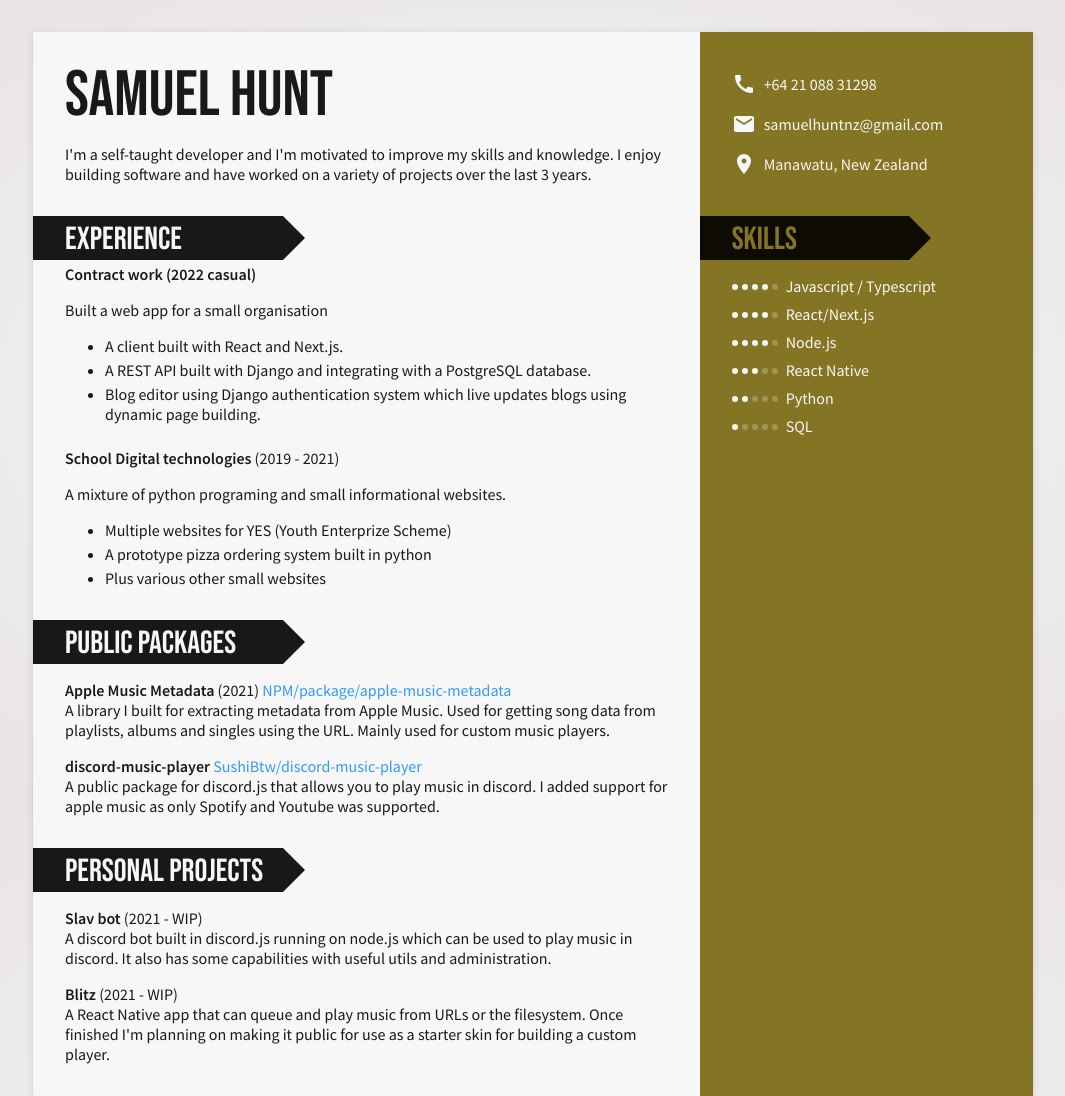
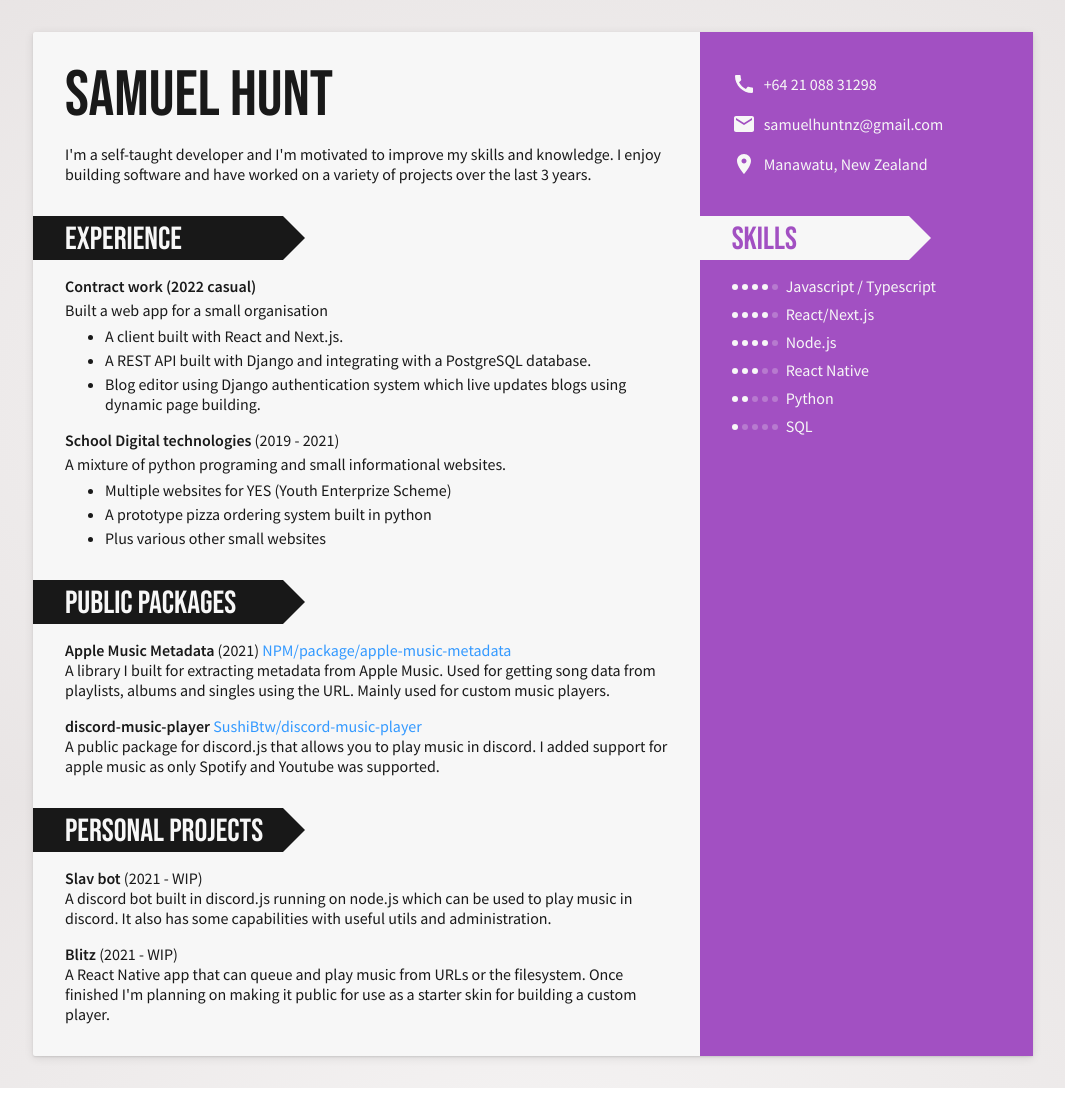
Before and after one commit to Night-Hunter-NF/CV, a plain HTML site: page index.html in a window 1280 px wide. Shown: the top 1096 px of the page, without its empty margins (107-1172 px from the left). Drawn offline with Linux system fonts and the light colour scheme.

Commit message:
update colour

```diff
--- a/styles.css
+++ b/styles.css
@@ -1,7 +1,7 @@
 :root {
   --light: hsl(0 0% 97%);
   --dark: hsl(0, 0%, 0%, 0.9);
-  --colour: hsl(50.6, 57.1%, 32.9%);
+  --colour: rgb(162, 80, 194);
 }
 
 *,
@@ -117,7 +117,14 @@ main {
 }
 
 .experience {
-  margin-top: 4px;
+  margin-top: 16px;
+}
+
+.experience p {
+    margin-top: 4px;
+}
+.experience ul {
+    margin-top: 6px;
 }
 
 .name {
@@ -130,13 +137,13 @@ main {
 }
 
 .secondary h2 {
-  background-color: var(--dark);
+  background-color: var(--light);
   color: var(--colour);
   min-width: calc(66% + 32px);
 }
 
 .secondary h2::after {
-  border-left-color: var(--dark);
+  border-left-color: var(--light);
 }
 
 .contact {
```
Also changed, not shown: index.html (+0 -1 lines).
